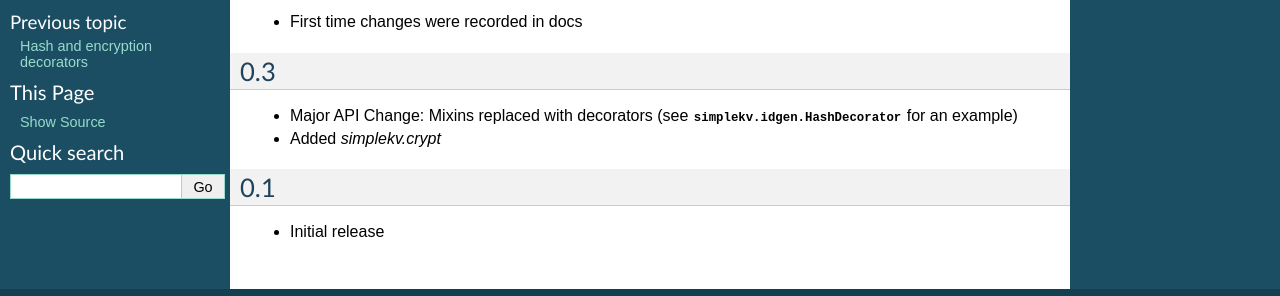
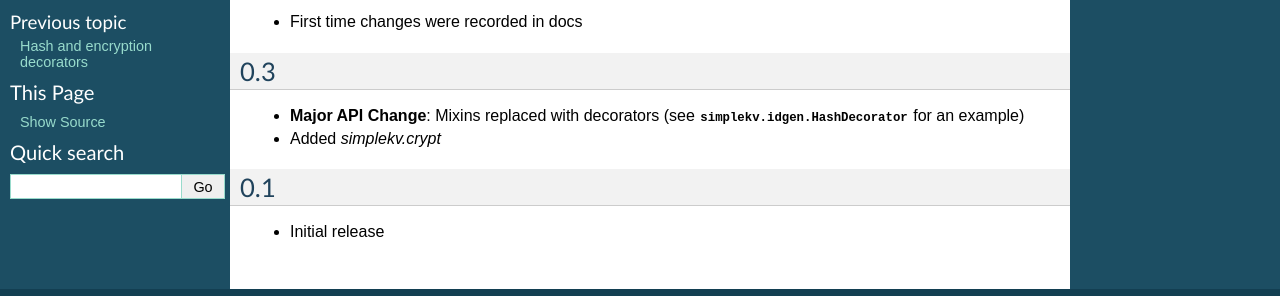
Before and after one commit to mbr/simplekv, a Sphinx documentation site: the page built from docs/changes.rst, in a window 1280 px wide. Shown: the part 137-433 px from the top of the page. Built offline with Sphinx 7.4.7, drawn with Linux system fonts in a browser that asks for light colours.

```diff
--- a/docs/changes.rst
+++ b/docs/changes.rst
@@ -7,7 +7,7 @@ Version changes
 
 0.3
 ===
-* Major API Change: Mixins replaced with decorators (see
+* **Major API Change**: Mixins replaced with decorators (see
   :class:`simplekv.idgen.HashDecorator` for an example)
 * Added `simplekv.crypt`
 
```
